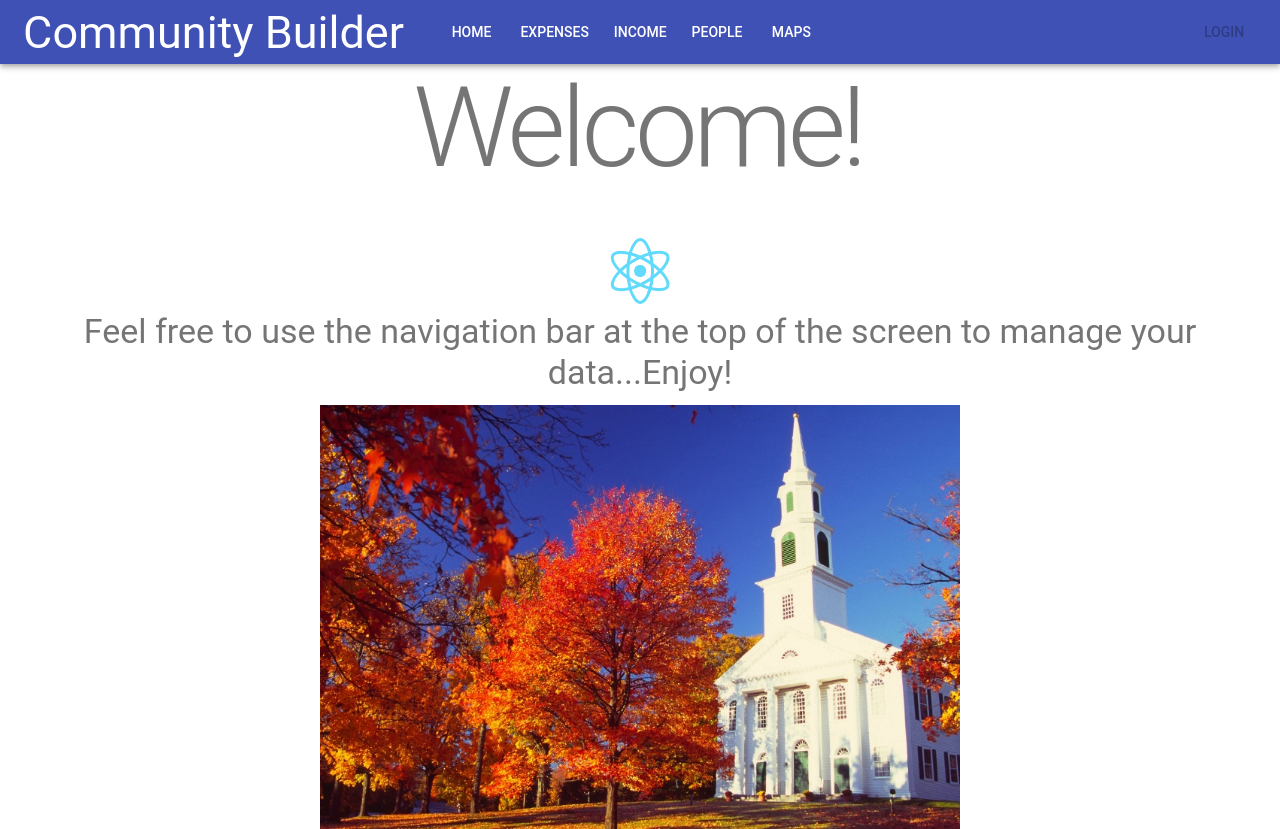
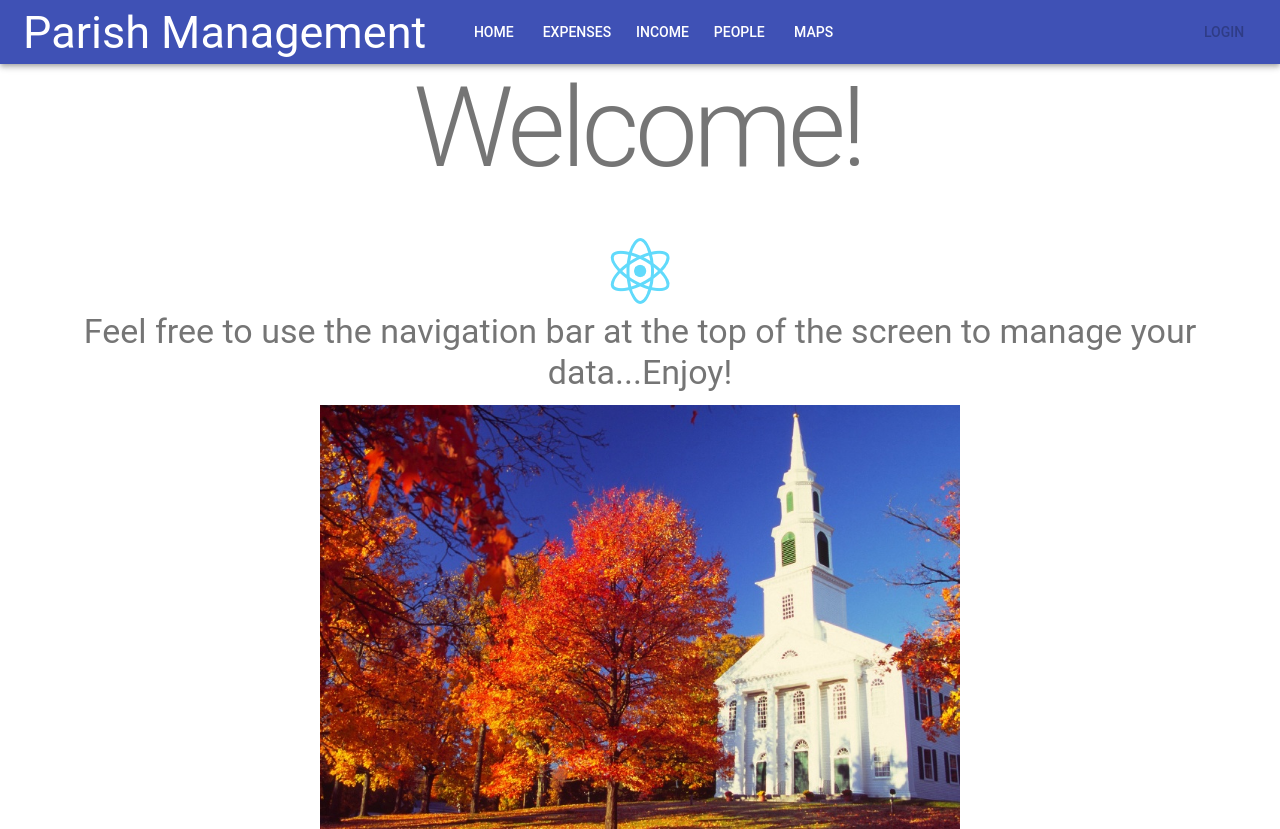
Before and after one commit to Byoung730/React-church-front, a React (Create React App) app: page / in a window 1280 px wide. Built offline with nearby package versions, Linux system fonts and the light colour scheme; no server answers.

Commit message:
appHeader WIP

```diff
--- a/src/components/AppHeader.js
+++ b/src/components/AppHeader.js
@@ -19,7 +19,7 @@ const AppHeader = ({ classes }) => (
   <AppBar position="static">
     <Toolbar>
       <Typography variant="display2" color="inherit">
-        Community Builder
+        Parish Management
       </Typography>
       &nbsp;&nbsp;&nbsp;&nbsp;&nbsp;&nbsp;&nbsp;&nbsp;
       <Button color="inherit" component={Link} to="/">
```
